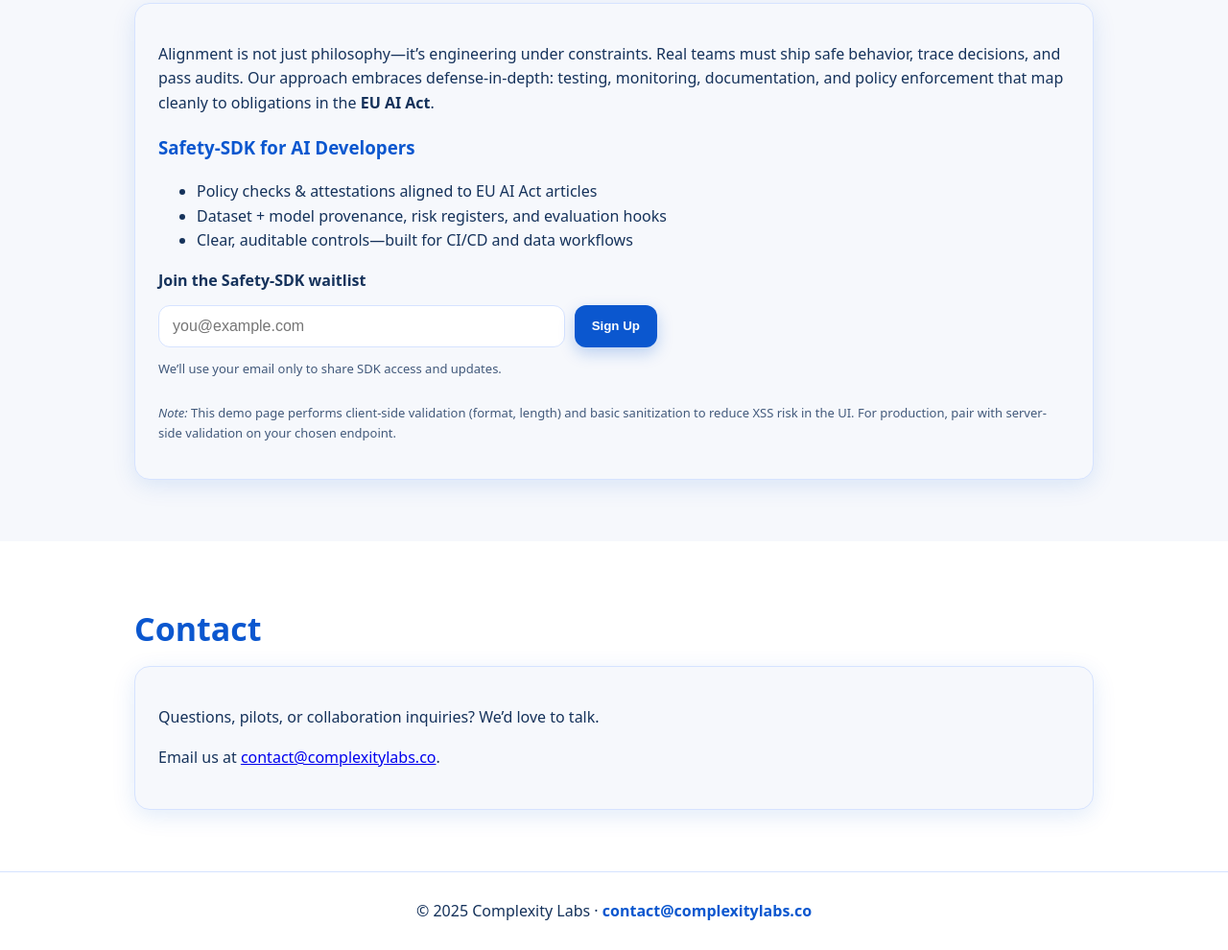
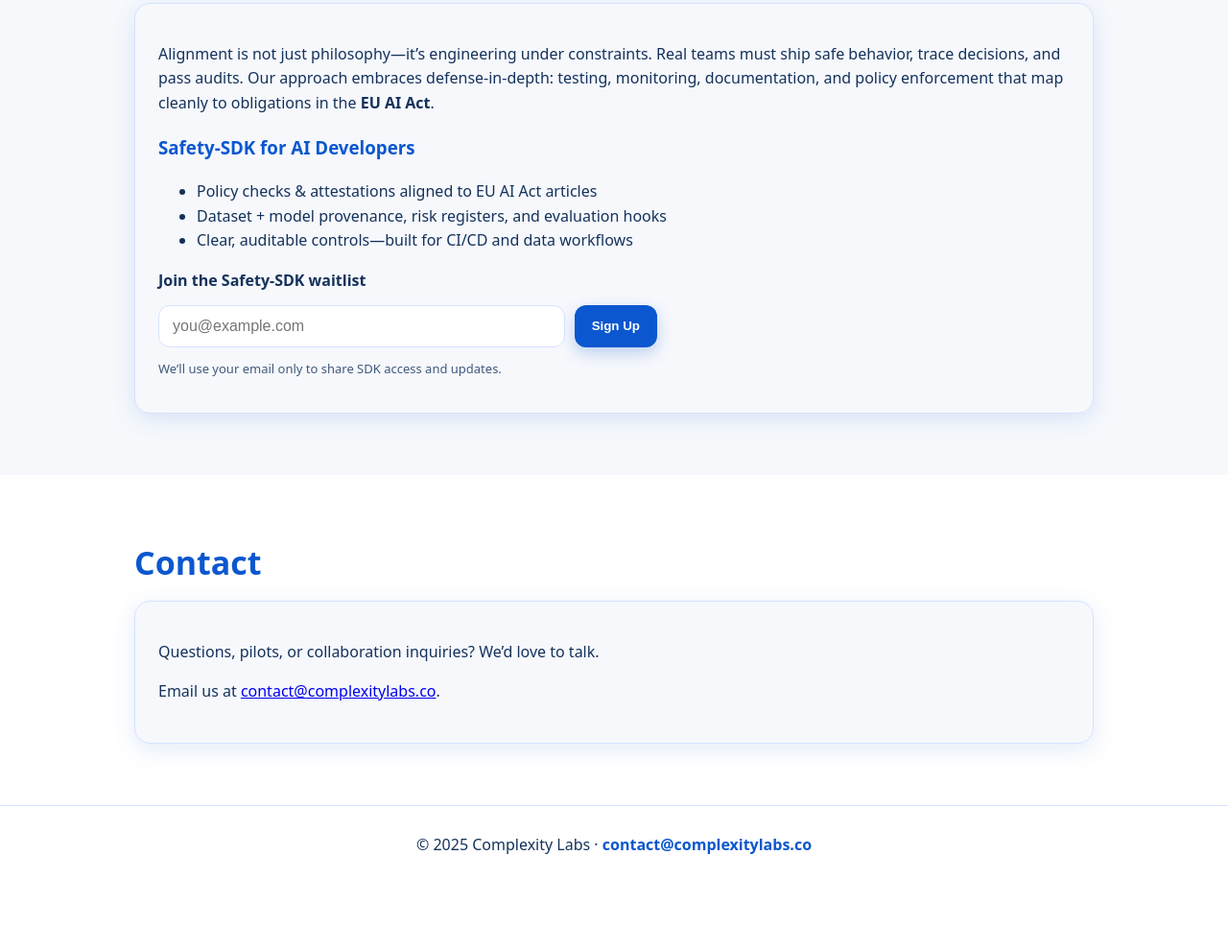
Before and after one commit to Complexity-Labs-Inc/Complexity-Labs-Inc.github.io, a plain HTML site: page index.html in a window 1280 px wide. Shown: the part 1096-2086 px from the top of the page at 96% size. After the commit the page ends 2018 px from the top, so only its background shows below. Drawn offline with Linux system fonts and the light colour scheme.

Commit message:
Updated index.html
Made minor changes

```diff
--- a/index.html
+++ b/index.html
@@ -206,11 +206,6 @@
           <div id="emailHelp" class="help">We’ll use your email only to share SDK access and updates.</div>
           <div id="msg" class="help" role="status" aria-live="polite"></div>
         </form>
-
-        <p class="help" style="margin-top:14px">
-          <em>Note:</em> This demo page performs client-side validation (format, length) and basic sanitization to reduce XSS risk in the UI.
-          For production, pair with server-side validation on your chosen endpoint.
-        </p>
       </div>
     </div>
   </section>
```
